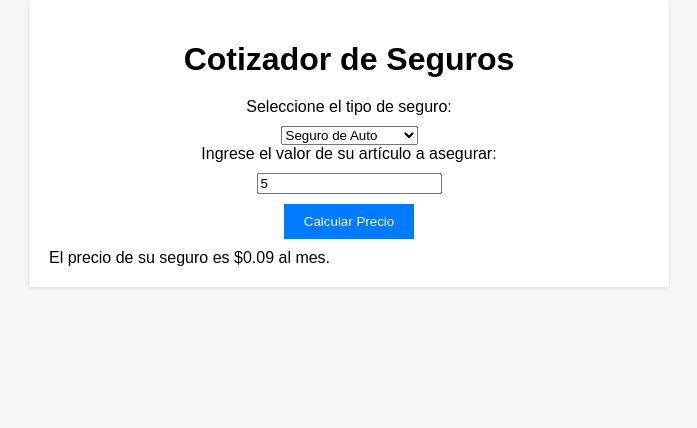
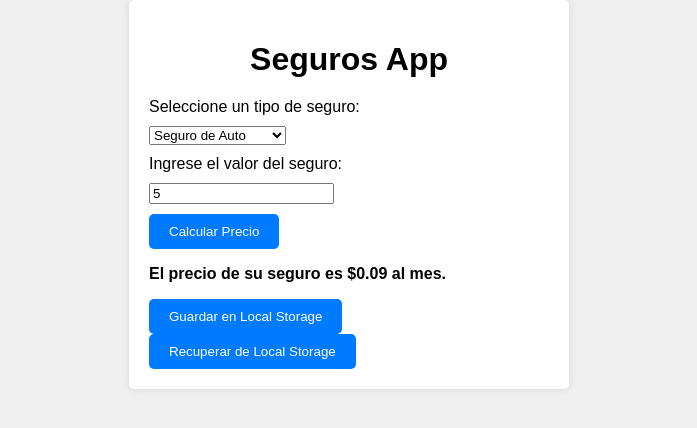
Before and after one commit to FedericoAngert/PreEntregaAngertJS, a plain HTML site: page index.html in a window 1280 px wide. Both pictures are taken after typing "5" into the empty fields and a click on the button "Calcular Precio". Shown: the whole page, without its empty margins (291-988 px from the left). Drawn offline with Linux system fonts and the light colour scheme.

Commit message:
terminadoproyecto

```diff
--- a/css/style.css
+++ b/css/style.css
@@ -1,16 +1,18 @@
+
 body {
     font-family: Arial, sans-serif;
-    background-color: #f7f7f7;
     margin: 0;
     padding: 0;
+    background-color: #f0f0f0;
 }
 
 .container {
-    max-width: 600px;
+    max-width: 400px;
     margin: 0 auto;
     padding: 20px;
     background-color: #fff;
-    box-shadow: 0px 2px 5px rgba(0, 0, 0, 0.1);
+    border-radius: 5px;
+    box-shadow: 0 0 10px rgba(0, 0, 0, 0.1);
 }
 
 h1 {
@@ -18,27 +20,24 @@ h1 {
     margin-bottom: 20px;
 }
 
-.form {
-    display: flex;
-    flex-direction: column;
-    align-items: center;
-}
-
-.form label,
-.form input,
-.form button {
+label, input, select {
+    display: block;
     margin-bottom: 10px;
 }
 
-.form button {
-    background-color: #007bff;
+button {
+    background-color: #007BFF;
     color: #fff;
     border: none;
     padding: 10px 20px;
     cursor: pointer;
-    transition: background-color 0.3s;
+    border-radius: 5px;
 }
 
-.form button:hover {
+button:hover {
     background-color: #0056b3;
 }
+
+#resultado {
+    font-weight: bold;
+}
--- a/index.html
+++ b/index.html
@@ -1,23 +1,24 @@
+
 <!DOCTYPE html>
 <html lang="en">
 <head>
     <meta charset="UTF-8">
     <meta name="viewport" content="width=device-width, initial-scale=1.0">
-    <link rel="stylesheet" href="./css/style.css">
-    <title>Cotizador de Seguros</title>
+    <link rel="stylesheet" href="/css/style.css">
+    <title>Seguros App</title>
 </head>
 <body>
     <div class="container">
-        <h1>Cotizador de Seguros</h1>
-        <div class="form">
-            <label for="tipoSeguro">Seleccione el tipo de seguro:</label>
-            <select id="tipoSeguro"></select>
-            <label for="valorSeguro">Ingrese el valor de su artículo a asegurar:</label>
-            <input type="number" id="valorSeguro" min="0">
-            <button id="calcular">Calcular Precio</button>
-        </div>
-        <div class="resultado" id="resultado"></div>
+        <h1>Seguros App</h1>
+        <label for="tipoSeguro">Seleccione un tipo de seguro:</label>
+        <select id="tipoSeguro"></select>
+        <label for="valorSeguro">Ingrese el valor del seguro:</label>
+        <input type="number" id="valorSeguro" placeholder="Ingrese el valor">
+        <button id="calcular">Calcular Precio</button>
+        <p id="resultado"></p>
+        <button id="guardar">Guardar en Local Storage</button>
+        <button id="recuperar">Recuperar de Local Storage</button>
     </div>
-    <script src="./js/main.js"></script>
+    <script src="/js/main.js"></script>
 </body>
 </html>
--- a/js/main.js
+++ b/js/main.js
@@ -1,17 +1,17 @@
-// Limpiar datos almacenados en Local Storage al cargar la página
-localStorage.removeItem('datosSeguro');
 
-// Objeto con seguros disponibles en formato JSON
-const segurosJSON = '[{"tipo": "1", "descripcion": "Seguro de Auto"}, {"tipo": "2", "descripcion": "Seguro de Bicicleta"}]';
-const segurosDisponibles = JSON.parse(segurosJSON);
-
-// Obtener elementos del DOM
+document.addEventListener('DOMContentLoaded', () => {
     const tipoSeguroElement = document.getElementById('tipoSeguro');
     const valorSeguroElement = document.getElementById('valorSeguro');
     const calcularButton = document.getElementById('calcular');
     const resultadoElement = document.getElementById('resultado');
+    const guardarButton = document.getElementById('guardar');
+    const recuperarButton = document.getElementById('recuperar');
 
-// Llenar opciones de tipo de seguro desde el objeto
+    // Datos de seguros en formato JSON local
+    const segurosJSON = '[{"tipo": "auto", "descripcion": "Seguro de Auto"}, {"tipo": "bicicleta", "descripcion": "Seguro de Bicicleta"}, {"tipo": "hogar", "descripcion": "Seguro de Hogar"}, {"tipo": "vida", "descripcion": "Seguro de Vida"}]';
+    const segurosDisponibles = JSON.parse(segurosJSON);
+
+    // Llena opciones de tipo de seguro desde el JSON local
     segurosDisponibles.forEach(seguro => {
         const option = document.createElement('option');
         option.value = seguro.tipo;
@@ -38,7 +38,7 @@ function calcularPrecio() {
             const datosSeguro = { tipoSeguro, valorSeguro };
             localStorage.setItem('datosSeguro', JSON.stringify(datosSeguro));
         } else {
-        resultadoElement.textContent = 'Debe seleccionar "Seguro de Auto" (1) o "Seguro de Bicicleta" (2).';
+            resultadoElement.textContent = 'Debe seleccionar un tipo de seguro válido.';
         }
     }
 
@@ -49,10 +49,14 @@ calcularButton.addEventListener('click', calcularPrecio);
     function queSeguro(tipoSeguro, valorSeguro) {
         let precio = 0;
 
-    if (tipoSeguro === '1') {
+        if (tipoSeguro === 'auto') {
             precio = valorSeguro * 0.017;
-    } else if (tipoSeguro === '2') {
+        } else if (tipoSeguro === 'bicicleta') {
             precio = valorSeguro * 0.019;
+        } else if (tipoSeguro === 'hogar') {
+            precio = valorSeguro * 0.025;
+        } else if (tipoSeguro === 'vida') {
+            precio = valorSeguro * 0.022;
         } else {
             return -1;
         }
@@ -60,11 +64,31 @@ function queSeguro(tipoSeguro, valorSeguro) {
         return precio;
     }
 
-// Cargar datos almacenados en Local Storage si existen
+    // Manejador de evento para el botón "Guardar en Local Storage"
+    guardarButton.addEventListener('click', () => {
+        const tipoSeguro = tipoSeguroElement.value;
+        const valorSeguro = parseFloat(valorSeguroElement.value);
+
+        if (isNaN(valorSeguro) || valorSeguro <= 0) {
+            alert('Ingrese un valor de seguro válido antes de guardar.');
+            return;
+        }
+
+        const datosSeguro = { tipoSeguro, valorSeguro };
+        localStorage.setItem('datosSeguro', JSON.stringify(datosSeguro));
+        alert('Datos de seguro guardados en Local Storage.');
+    });
+
+    // Manejador de evento para el botón "Recuperar de Local Storage"
+    recuperarButton.addEventListener('click', () => {
         const datosSeguroJSON = localStorage.getItem('datosSeguro');
         if (datosSeguroJSON) {
             const datosSeguro = JSON.parse(datosSeguroJSON);
             tipoSeguroElement.value = datosSeguro.tipoSeguro;
             valorSeguroElement.value = datosSeguro.valorSeguro;
             calcularPrecio(); // Calcular el precio con los datos almacenados
+        } else {
+            alert('No hay datos de seguro almacenados en Local Storage.');
         }
+    });
+});
```
Lines whose indentation alone changed are shown as unchanged.
